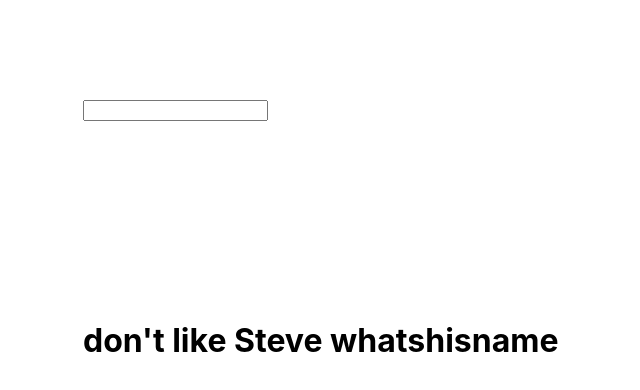
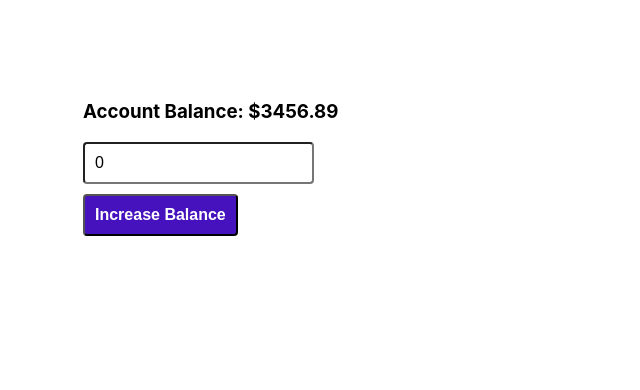
Before and after one commit to knaughton782/friendly-octo-fortnight, a React (Create React App) app: page / in a window 1280 px wide. Shown: the top 390 px of the page, without its empty margins (17-657 px from the left). Built offline with nearby package versions, Linux system fonts and the light colour scheme.

Commit message:
updated some styling, lesson 4 setState method for increasing a number, holding the original and new state

```diff
--- a/src/index.css
+++ b/src/index.css
@@ -11,3 +11,19 @@ code {
   font-family: source-code-pro, Menlo, Monaco, Consolas, 'Courier New',
     monospace;
 }
+
+.btn {
+  padding: 10px;
+  border-radius: 4px;
+  background-color: rgb(70, 18, 190);
+  color: white;
+  font-weight: bold;
+  font-size: 16px;
+}
+input {
+  padding: 10px;
+  margin: 10px 0;
+  display: block;
+  border-radius: 4px;
+  font-size: 16px;
+}
--- a/src/index.js
+++ b/src/index.js
@@ -5,36 +5,41 @@ import './index.css';
 // import * as serviceWorker from './serviceWorker';
 // import App from './App';
 
-class Text extends React.Component {
-    constructor() {
-        //won't use props in this component because state is managing everything
-        super(); //creates an instance of the base class called component
-        //super is required before you can set the state of a component
+
+class BankAcct extends React.Component {
+    constructor(props) {
+        super(props);
         this.state = {
-            text: 'don\'t like Steve whatshisname'
-            //this is the default state
+            acctBal: 3456.89,
+            addAmt: 0
         }
     }
-    update(event) {
-        this.setState({
-            text: event.target.value
-        })
+    increment() {
+        this.setState({ acctBal: this.state.acctBal + this.state.addAmt})
+    }
+
+    decrement() {
+
     }
 
     render() {
-        //jsx to render to the dom
         return (
-            <div>
-                <input style={{ margin: 100 + 'px' }} type="text" onChange={this.update.bind(this)} />
-                <h1 style={{ margin: 100 + 'px' }}>{this.state.text}</h1>
+            <div style={{margin: 100 +'px'}}>
+            <h3>Account Balance: ${this.state.acctBal}</h3>
+            <input type="number"
+                onChange={event => this.setState({addAmt: parseInt(event.target.value)})}
+                value={this.state.addAmt}/>
+
+            <button onClick={this.increment.bind(this)} className="btn">Increase Balance</button>
             </div>
-            //bind is required so it stays into this local scope
         )
     }
 }
 
 
-ReactDOM.render(<Text />, document.getElementById('root'));
+
+
+ReactDOM.render(<BankAcct />, document.getElementById('root'));
 
 
 //serviceWorker.unregister();
```
